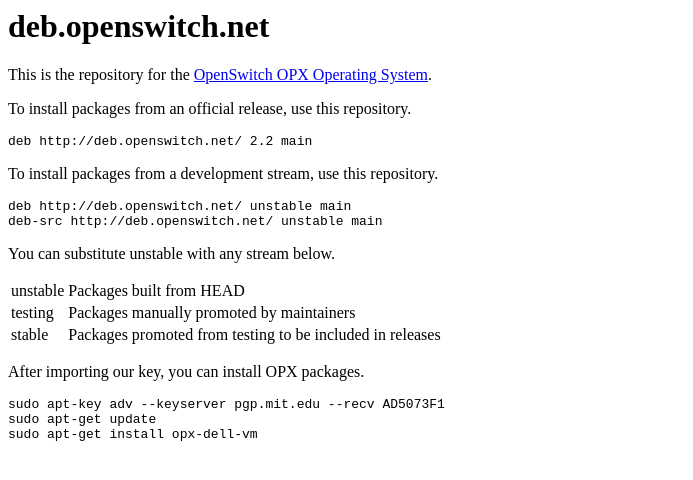
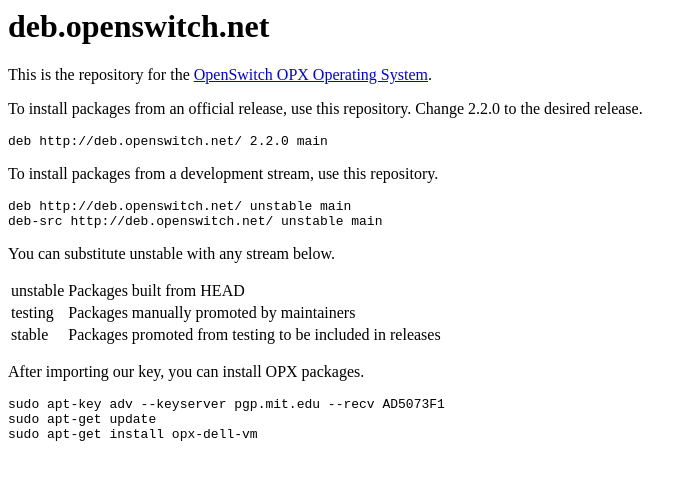
Before and after one commit to open-switch/infra_k8s, a plain HTML site: page docker/aptly-server/index.html in a window 1280 px wide. Shown: the whole page, without its empty margins (0-693 px from the left). Drawn offline with Linux system fonts and the light colour scheme.

Commit message:
Update aptly homepage to 2.2.0
Change-Id: Ie14f3d7e1f1e477490874c94cd6316315f2b43c4
Signed-off-by: Tyler Heucke <tyler.heucke@dell.com>

```diff
--- a/docker/aptly-server/index.html
+++ b/docker/aptly-server/index.html
@@ -7,10 +7,10 @@
 
 <p>This is the repository for the <a href="http://openswitch.net/">OpenSwitch OPX Operating System</a>.</p>
 
-<p>To install packages from an official release, use this repository.</p>
+<p>To install packages from an official release, use this repository. Change 2.2.0 to the desired release.</p>
 
 <pre>
-deb http://deb.openswitch.net/ 2.2 main
+deb http://deb.openswitch.net/ 2.2.0 main
 </pre>
 
 <p>To install packages from a development stream, use this repository.</p>
```
Also changed, not shown: 2 other files.
